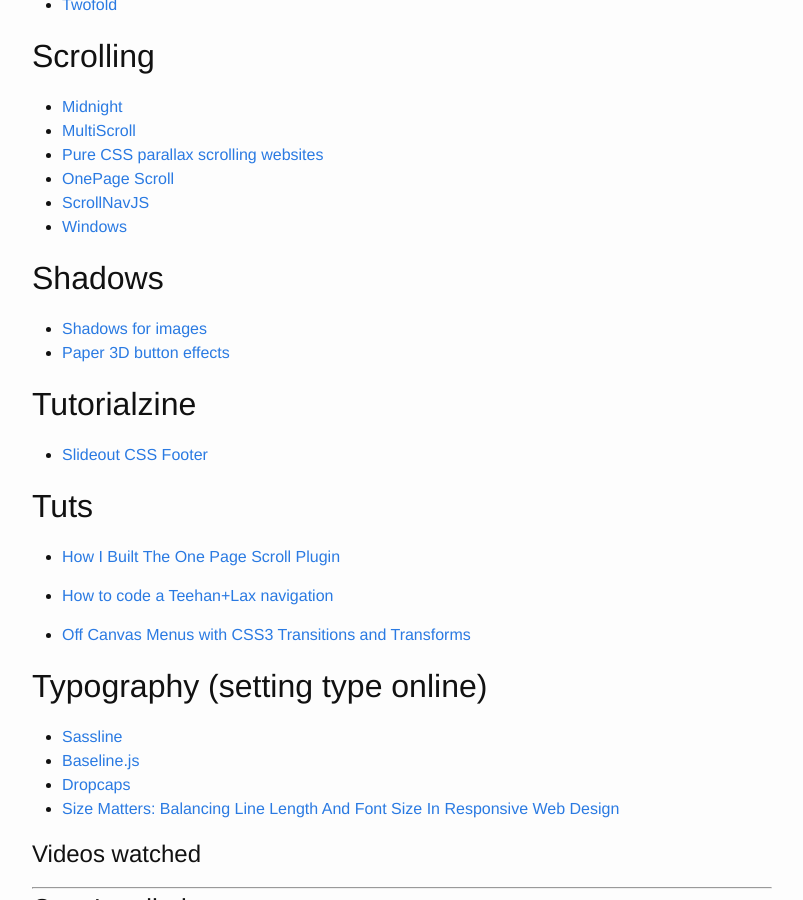
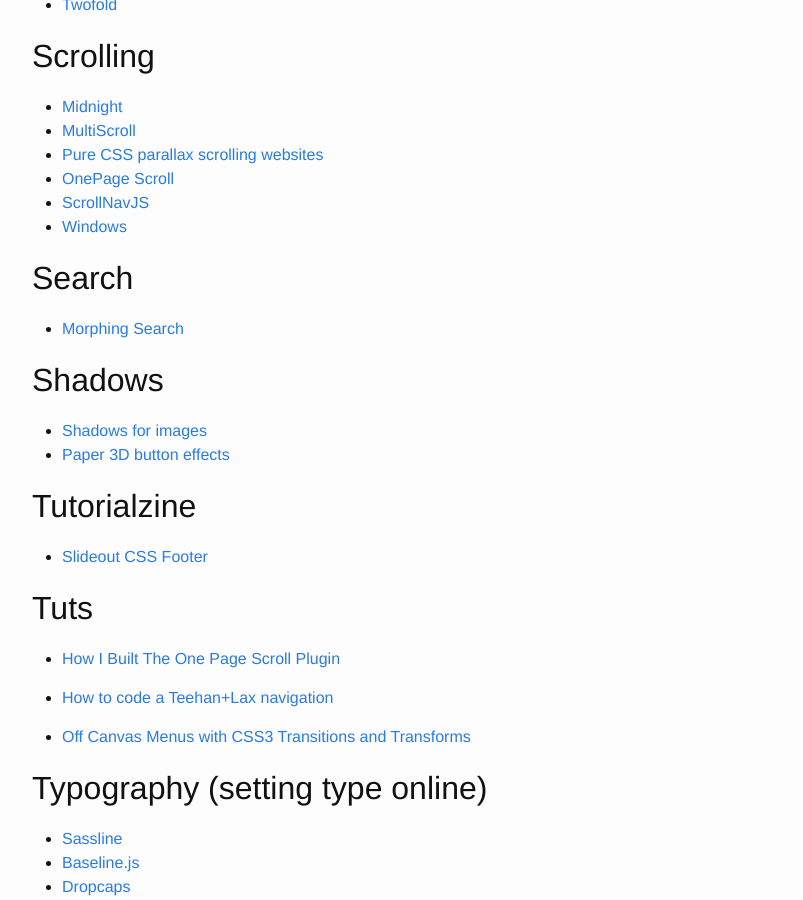
Before and after one commit to brownerd/brownerd.github.io, a Jekyll site: the page built from _posts/2014-10-06-reading-list-2014.md, in a window 1280 px wide and 900 px high, scrolled down 28397 px. Shown: the whole window, without its empty margins (238-1041 px from the left). Built offline with Jekyll 4.4.1, drawn with Linux system fonts in a browser that asks for light colours; emoji names are drawn with the system emoji font.

Commit message:
add morphing search

```diff
--- a/_posts/2014-10-06-reading-list-2014.md
+++ b/_posts/2014-10-06-reading-list-2014.md
@@ -1419,7 +1419,9 @@ packed in a single CSS or SCSS file.
 - [ScrollNavJS](http://scrollnav.com/)
 - [Windows](http://nick-jonas.github.io/windows/)
 
-
+## Search
+
+- [Morphing Search](http://tympanus.net/Development/MorphingSearch/#)
 
 ## Shadows
 
```
